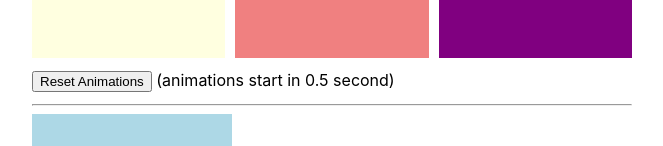
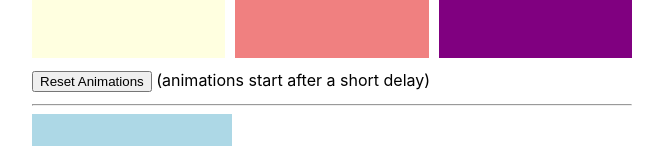
Before and after one commit to vajra-studios/number-animation, a React (Create React App) app: page / in a window 1280 px wide. Shown: the part 311-457 px from the top of the page, without its empty margins (308-971 px from the left). Built offline with nearby package versions, Linux system fonts and the light colour scheme.

Commit message:
Update ExamplesGrid.tsx

```diff
--- a/src/ExamplesGrid.tsx
+++ b/src/ExamplesGrid.tsx
@@ -135,7 +135,7 @@ const ExamplesGrid = () => {
   // reset state variable after a delay to allow animations to reset
   useEffect(() => {
     if (resetClicked) {
-      setTimeout(() => setResetClicked(false), 500);
+      setTimeout(() => setResetClicked(false), 200);
     }
   }, [resetClicked]);
 
@@ -151,7 +151,7 @@ const ExamplesGrid = () => {
       </div>
       <div style={{ margin: "12px 0" }}>
         <button onClick={handleReset}>Reset Animations</button>
-        &nbsp;(animations start in 0.5 second)
+        &nbsp;(animations start after a short delay)
       </div>
     </React.Fragment>
   );
```
